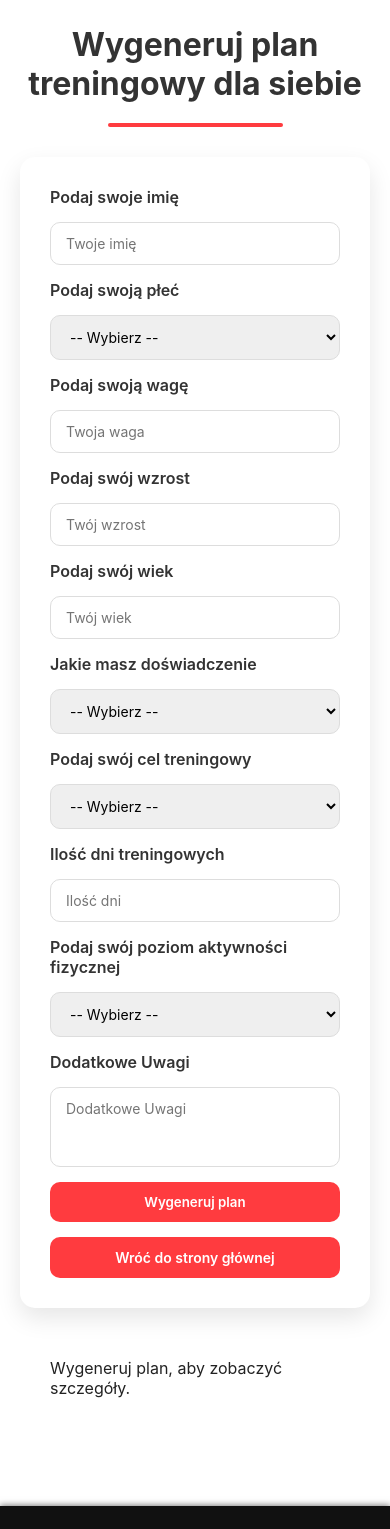
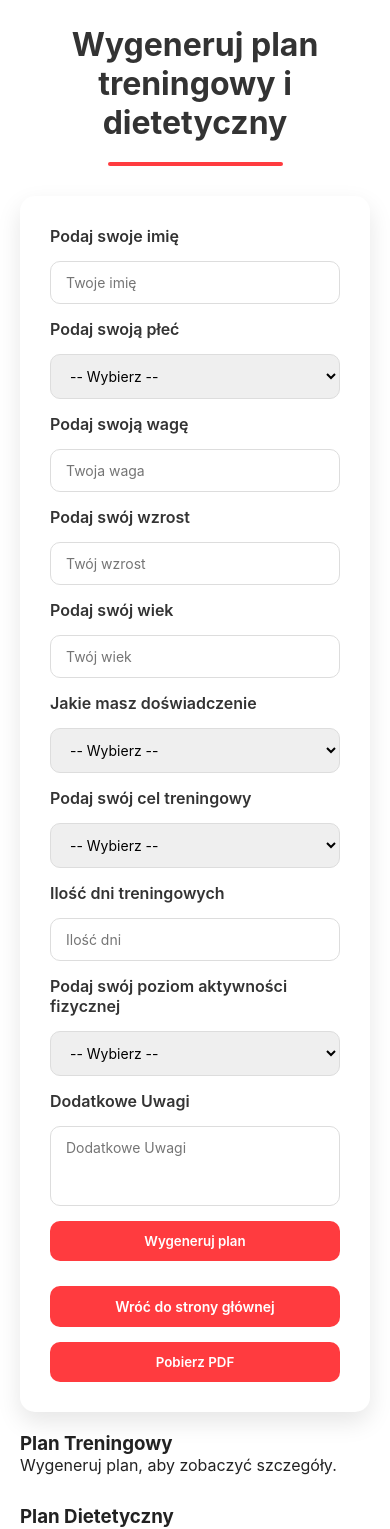
Before and after one commit to Miameekk/fitnesapp, a React (Vite) app in the folder frontend/fitnes-app/: page /generate-plan in a window 390 px wide. Shown: the top 1529 px of the page. Built offline with nearby package versions, Linux system fonts and the light colour scheme.

Commit message:
koncowa wersja done

```diff
--- a/frontend/fitnes-app/package.json
+++ b/frontend/fitnes-app/package.json
@@ -10,6 +10,8 @@
     "preview": "vite preview"
   },
   "dependencies": {
+    "html2canvas": "^1.4.1",
+    "jspdf": "^4.2.0",
     "react": "^19.2.0",
     "react-dom": "^19.2.0",
     "react-router-dom": "^7.13.1"
--- a/frontend/fitnes-app/src/pages/ai/plan.css
+++ b/frontend/fitnes-app/src/pages/ai/plan.css
@@ -1,3 +1,4 @@
+
 
 .generate-container {
     width: 100%;
@@ -24,11 +25,20 @@
     border-radius: 20px;
 }
 
+.form-columns {
+    display: flex;
+    gap: 5%;
+    flex-wrap: wrap;
+}
+
 .form-container-left {
-    float: left;
-    width: 30%;
-    margin-right: 5%;
+    flex: 0 0 30%;
     min-width: 300px;
+    animation: fadeIn 1s ease;
+}
+
+.form-container-right {
+    flex: 0 0 65%;
     animation: fadeIn 1s ease;
 }
 
@@ -81,6 +91,10 @@
     transition: background 0.3s;
 }
 
+.generate-form button:hover {
+    background: var(--accent-dark);
+}
+
 .btn-backtohome{
     padding: 12px;
     border: none;
@@ -93,17 +107,16 @@
     cursor: pointer;
     transition: background 0.3s;
     text-decoration: none;
+    display: inline-block;
+    margin-top: 10px;
 }
 
-.generate-form button:hover,
 .btn-backtohome:hover {
     background: var(--accent-dark);
 }
 
-.form-container-right {
-    padding: 30px;
-    float: right;
-    width: 65%;
+.plan-wrapper, .diet-wrapper {
+    margin-bottom: 30px;
 }
 
 .plan-container {
@@ -116,6 +129,7 @@
 .plan-card {
     background: #ffffff;
     border-radius: 15px;
+    margin-top: 20px;
     box-shadow: 0 8px 20px rgba(0,0,0,0.1);
     overflow: hidden;
     display: flex;
@@ -150,25 +164,76 @@
     border-top: 1px solid #eee;
 }
 
-
-
 .plan-body ul {
     list-style: inside disc;
     color: #555;
     line-height: 1.6;
 }
 
-.form-columns::after {
-    content: "";
-    display: block;
-    clear: both;
+.diet-table {
+    width: 100%;
+    border-collapse: collapse;
+    margin-top: 10px;
+    font-size: 14px;
+    animation: fadeIn 1s ease;
+}
+
+.diet-table th,
+.diet-table td {
+    border: 1px solid #ddd;
+    padding: 8px;
+    vertical-align: top;
+}
+
+.diet-table th {
+    background: var(--accent);
+    color: #fff;
+    font-weight: 600;
+    text-align: left;
+}
+
+.diet-table td ul {
+    padding-left: 15px;
+    margin: 0;
+}
+
+.diet-total td {
+    font-weight: 700;
 }
 
 @media (max-width: 900px) {
+    .form-columns {
+        flex-direction: column;
+    }
+
     .form-container-left,
     .form-container-right {
-        float: none;
-        width: 100%;
+        flex: 0 0 100%;
         margin: 0 0 20px 0;
     }
+
+    .plan-container {
+        grid-template-columns: 1fr;
+    }
 }
+
+
+.pdf-mode * {
+    animation: none !important;
+    transition: none !important;
+    opacity: 1 !important;
+}
+
+.pdf-mode .plan-card,
+.pdf-mode .diet-table {
+    padding: 20px !important;
+}
+
+.pdf-mode .plan-card {
+    background-color: #ffffff !important;
+    border-radius: 15px !important;
+}
+.pdf-mode .diet-table th {
+    background-color: var(--accent) !important;
+    color: #fff !important;
+}
--- a/frontend/fitnes-app/src/pages/ai/plan.jsx
+++ b/frontend/fitnes-app/src/pages/ai/plan.jsx
@@ -1,6 +1,8 @@
-import React, { useState } from 'react';
+import React, { useState, useRef } from 'react';
 import { NavLink } from "react-router-dom";
 import './plan.css';
+import jsPDF from 'jspdf';
+import html2canvas from 'html2canvas';
 
 export default function Plan() {
     const [name, setName] = useState('');
@@ -14,88 +16,223 @@ export default function Plan() {
     const [experience, setExperience] = useState('');
     const [notes, setNotes] = useState('');
     const [isLocked, setIsLocked] = useState(false);
+    const [pdflock, setPdflock] = useState(true);
+
     const [plan, setPlan] = useState([]);
+    const [dietPlan, setDietPlan] = useState([]);
+    const [dietTotals, setDietTotals] = useState({ calories: 0, protein: 0, carbs: 0, fat: 0 });
 
-    const handleSubmit = (e) => {
-        localStorage.setItem("Imię", name);
+
+        // --- REF do prawej kolumny ---
+    const rightColRef = useRef();
+
+    // --- Funkcja generująca PDF ---
+        const generatePDF = async () => {
+            if (!rightColRef.current) {
+                alert("Kolumna nie jest jeszcze wyrenderowana!");
+                return;
+            }
+
+            rightColRef.current.classList.add("pdf-mode");
+
+            const pdf = new jsPDF("p", "mm", "a4");
+            const margin = 15;
+            const pdfWidth = pdf.internal.pageSize.getWidth() - 2 * margin;
+            const pxPerMm = 3.78;
+            const pdfWidthPx = pdfWidth * pxPerMm;
+
+            try {
+                // Najpierw renderujemy cały obszar jako canvas
+                const canvas = await html2canvas(rightColRef.current, {
+                    scale: 2,
+                    useCORS: true,
+                    backgroundColor: "#ffffff"
+                });
+
+                // Skalujemy canvas do dokładnej szerokości strony A4 (z marginesem)
+                const scaledCanvas = document.createElement("canvas");
+                const scaledWidth = Math.round(pdfWidthPx);
+                const scaledHeight = Math.round((canvas.height / canvas.width) * scaledWidth);
+                scaledCanvas.width = scaledWidth;
+                scaledCanvas.height = scaledHeight;
+
+                const ctx = scaledCanvas.getContext("2d");
+                ctx.drawImage(canvas, 0, 0, scaledWidth, scaledHeight);
+
+                const pageHeightMm = pdf.internal.pageSize.getHeight() - 2 * margin;
+                const pageHeightPx = Math.round(pageHeightMm * pxPerMm);
+
+                // Dodajemy kolejne strony, jeśli obraz jest wyższy niż jedna strona A4
+                for (let y = 0; y < scaledHeight; y += pageHeightPx) {
+                    const sliceHeight = Math.min(pageHeightPx, scaledHeight - y);
+                    const sliceCanvas = document.createElement("canvas");
+                    sliceCanvas.width = scaledWidth;
+                    sliceCanvas.height = sliceHeight;
+
+                    const sliceCtx = sliceCanvas.getContext("2d");
+                    sliceCtx.drawImage(
+                        scaledCanvas,
+                        0,
+                        y,
+                        scaledWidth,
+                        sliceHeight,
+                        0,
+                        0,
+                        scaledWidth,
+                        sliceHeight
+                    );
+
+                    const sliceData = sliceCanvas.toDataURL("image/png");
+                    pdf.addImage(sliceData, "PNG", margin, margin, pdfWidth, sliceHeight / pxPerMm);
+
+                    if (y + pageHeightPx < scaledHeight) {
+                        pdf.addPage();
+                    }
+                }
+
+                pdf.save("plan.pdf");
+            } finally {
+                rightColRef.current.classList.remove("pdf-mode");
+            }
+        };
+
+const handleSubmit = async (e) => {
     e.preventDefault();
     setIsLocked(true);
+    localStorage.clear();
+    localStorage.setItem("Imię", name);
 
-        // walidacja pól
     if (!weight || !age || !goal || !days || !experience) {
         alert("Wypełnij wszystkie wymagane pola!");
         setIsLocked(false);
         return;
     }
 
+    try {
+        // ======================
+        // OBLICZENIA TDEE i CEL KALORYCZNY
+        // ======================
         let bmr;
-
         if (sex === "male") {
-                bmr = 88.362 + (13.397 * weight) + (4.799 * height) - (5.677 * age);
+            bmr = 88.362 + 13.397 * weight + 4.799 * height - 5.677 * age;
         } else {
-                bmr = 447.593 + (9.247 * weight) + (3.098 * height) - (4.330 * age);
+            bmr = 447.593 + 9.247 * weight + 3.098 * height - 4.330 * age;
         }
 
-            let tdee = 0;
-
-            if (activity === "low") {
-                tdee = bmr * 1.2;
-            } else if (activity === "medium") {
-                tdee = bmr * 1.375;
-            } else if (activity === "high") {
-                tdee = bmr * 1.55;
-            } else {
-                tdee = bmr;
-            }
+        let tdee = bmr;
+        if (activity === "low") tdee *= 1.2;
+        else if (activity === "medium") tdee *= 1.375;
+        else if (activity === "high") tdee *= 1.55;
 
         let goalCalories = tdee;
-
-            if (goal === "lose-weight") {
-                goalCalories -= 500;
-            } else if (goal === "gain-weight") {
-                goalCalories += 500;
-            }
+        if (goal === "lose-weight") goalCalories -= 500;
+        else if (goal === "gain-weight") goalCalories += 500;
 
         goalCalories = Math.round(goalCalories);
-
         localStorage.setItem("TDEE", tdee);
         localStorage.setItem("Deficyt kalorii", goalCalories);
 
-        const data = {
-            weight: Number(weight),
-            age: Number(age),
-            goal,
-            days: Number(days),
-            experience,
-        };
-
-        fetch("http://localhost:3001/api/generate-plan", {
+        // ======================
+        // PLAN DIETY
+        // ======================
+        const dietResponse = await fetch(
+            "https://volvo-evanescence-classified-modern.trycloudflare.com/api/submit-health-data",
+            {
                 method: "POST",
                 headers: { "Content-Type": "application/json" },
-            body: JSON.stringify(data)
+                body: JSON.stringify({
+                    age: Number(age),
+                    weight: Number(weight),
+                    height: Number(height),
+                    gender: sex,
+                    caloricDeficit: goalCalories,
+                    goal,
+                    healthIssues: "brak",
+                    additionalNotes: notes || ""
                 })
-        .then(res => {
-            if (!res.ok) throw new Error("Błąd w API");
-            return res.json();
+            }
+        );
+
+        if (!dietResponse.ok) throw new Error("Błąd planu dietetycznego");
+
+        const dietData = await dietResponse.json();
+        console.log("Raw dietData:", dietData);
+
+        // 🔹 BEZPIECZNE PARSOWANIE mealPlan
+        let parsedMealPlan = {};
+        if (typeof dietData.mealPlan === "string") {
+            const safeString = dietData.mealPlan.replace(/([0-9]+)g/g, "$1");
+            parsedMealPlan = JSON.parse(safeString || "{}");
+        } else if (typeof dietData.mealPlan === "object" && dietData.mealPlan !== null) {
+            parsedMealPlan = dietData.mealPlan;
+        }
+
+        const meals = Array.isArray(parsedMealPlan.meals) ? parsedMealPlan.meals : [];
+
+        setDietPlan(meals);
+        setDietTotals({
+            calories: parsedMealPlan.totalCalories || 0,
+            protein: parsedMealPlan.totalProtein || 0,
+            carbs: parsedMealPlan.totalCarbs || 0,
+            fat: parsedMealPlan.totalFat || 0
+        });
+
+        localStorage.setItem("dietPlan", JSON.stringify(meals));
+        localStorage.setItem("dietTotals", JSON.stringify({
+            calories: parsedMealPlan.totalCalories || 0,
+            protein: parsedMealPlan.totalProtein || 0,
+            carbs: parsedMealPlan.totalCarbs || 0,
+            fat: parsedMealPlan.totalFat || 0
+        }));
+
+        // 🔹 przerwa 2s między requestami
+        await new Promise(resolve => setTimeout(resolve, 2000));
+
+        // ======================
+        // PLAN TRENINGOWY
+        // ======================
+        const trainingResponse = await fetch(
+            "https://volvo-evanescence-classified-modern.trycloudflare.com/api/generate-plan",
+            {
+                method: "POST",
+                headers: { "Content-Type": "application/json" },
+                body: JSON.stringify({
+                    excludedExercises: "Brak",
+                    days: Number(days),
                 })
-        .then(responseData => {
-            console.log("Backend zwrócił:", responseData);
+            }
+        );
 
-            const returnedPlan = responseData.plan?.plan || []; // <- TU bezpiecznie wyciągamy tablicę
-            setPlan(Array.isArray(returnedPlan) ? returnedPlan : [returnedPlan]);
-            localStorage.clear();
-        })
-        .catch(err => console.error("Błąd:", err) && localStorage.clear() && setIsLocked(false) && alert("Wystąpił błąd podczas generowania planu. Spróbuj ponownie."))
-        .finally(() => setIsLocked(false) && localStorage.clear());
+        if (!trainingResponse.ok) throw new Error("Błąd planu treningowego");
 
+        const trainingData = await trainingResponse.json();
+        console.log("Plan treningowy:", trainingData);
+
+        const returnedPlan = Array.isArray(trainingData.plan?.plan)
+            ? trainingData.plan.plan
+            : trainingData.plan
+                ? [trainingData.plan]
+                : [];
+
+        setPlan(returnedPlan);
+
+    } catch (err) {
+        console.error("Błąd:", err);
+        alert("Wystąpił błąd podczas generowania planu.");
+    } finally {
+        setIsLocked(false);
+        setPdflock(false);
+    }
 };
 
     return (
             <div className="generate-container">
-            <h2 className="title-plan">Wygeneruj plan treningowy dla siebie</h2>
+            <h2 className="title-plan">Wygeneruj plan treningowy i dietetyczny</h2>
             <div className='plan-linia'></div>
+
             <div className="form-columns">
 
+                {/* ================= FORMULARZ LEWA KOLUMNA ================= */}
                 <div className="form-container-left">
                 <form className="generate-form" onSubmit={handleSubmit}>
                     <label>Podaj swoje imię</label>
@@ -128,7 +265,7 @@ export default function Plan() {
                     <label>Podaj swój cel treningowy</label>
                     <select value={goal} onChange={(e) => setGoal(e.target.value)} disabled={isLocked}>
                     <option value="">-- Wybierz --</option>
-                            <option value="weight-loss">Odchudzanie</option>
+                    <option value="lose-weight">Odchudzanie</option>
                     <option value="muscle-gain">Masa</option>
                     <option value="maintain-weight">Utrzymanie wagi</option>
                     </select>
@@ -149,10 +286,19 @@ export default function Plan() {
 
                     <button type="submit" disabled={isLocked}>Wygeneruj plan</button>
                     <NavLink to="/" className="btn-backtohome">Wróć do strony głównej</NavLink>
+                    <button type="button" onClick={generatePDF} disabled={pdflock}>
+                        Pobierz PDF
+                    </button>
                 </form>
                 </div>
 
-                <div className="form-container-right plan-container">
+                {/* ================= PRAWA KOLUMNA ================= */}
+                <div className="form-container-right" ref={rightColRef}>
+
+                {/* PLAN TRENINGOWY */}
+                <div className="plan-wrapper">
+                <h3>Plan Treningowy</h3>
+                <div className="plan-container">
                     {plan.length > 0 ? (
                     plan.map((day, index) => (
                         <div key={index} className="plan-card">
@@ -177,7 +323,56 @@ export default function Plan() {
                     <p>Wygeneruj plan, aby zobaczyć szczegóły.</p>
                 )}
                 </div>
+                </div>
 
+                {/* PLAN DIETY */}
+                <div className="diet-wrapper">
+                    <h3>Plan Dietetyczny</h3>
+                    {dietPlan.length > 0 ? (
+                    <table className="diet-table">
+                        <thead>
+                        <tr>
+                            <th>Posiłek</th>
+                            <th>Kcal</th>
+                            <th>Białko</th>
+                            <th>Węglowodany</th>
+                            <th>Tłuszcze</th>
+                            <th>Produkty</th>
+                        </tr>
+                        </thead>
+                        <tbody>
+                        {dietPlan.map((meal, idx) => (
+                            <tr key={idx}>
+                            <td>{meal.meal}</td>
+                            <td>{meal.calories}</td>
+                            <td>{meal.protein}</td>
+                            <td>{meal.carbs}</td>
+                            <td>{meal.fat}</td>
+                            <td>
+                                <ul>
+                                {meal.foods.map((food, fIdx) => (
+                                    <li key={fIdx}>{food}</li>
+                                ))}
+                                </ul>
+                            </td>
+                            </tr>
+                        ))}
+                        <tr className="diet-total">
+                            <td>SUMA</td>
+                            <td>{dietTotals.calories}</td>
+                            <td>{dietTotals.protein}</td>
+                            <td>{dietTotals.carbs}</td>
+                            <td>{dietTotals.fat}</td>
+                            <td></td>
+                        </tr>
+                        </tbody>
+                    </table>
+                    ) : (
+                    <p>Wygeneruj plan dietetyczny, aby zobaczyć szczegóły.</p>
+                    )}
+                </div>
+
+                </div>
             </div>
             </div>
     );
```
Also changed, not shown: 1 other file (tests, documents, lock files or other folders). Lines whose indentation alone changed are shown as unchanged.
